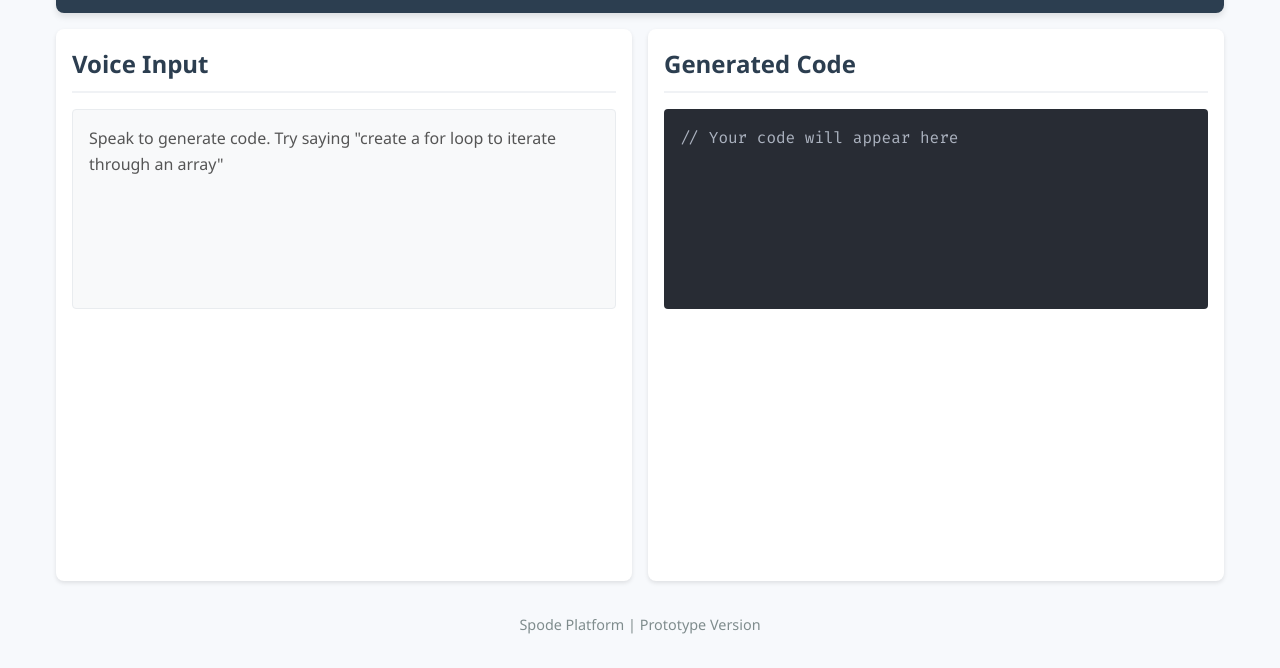
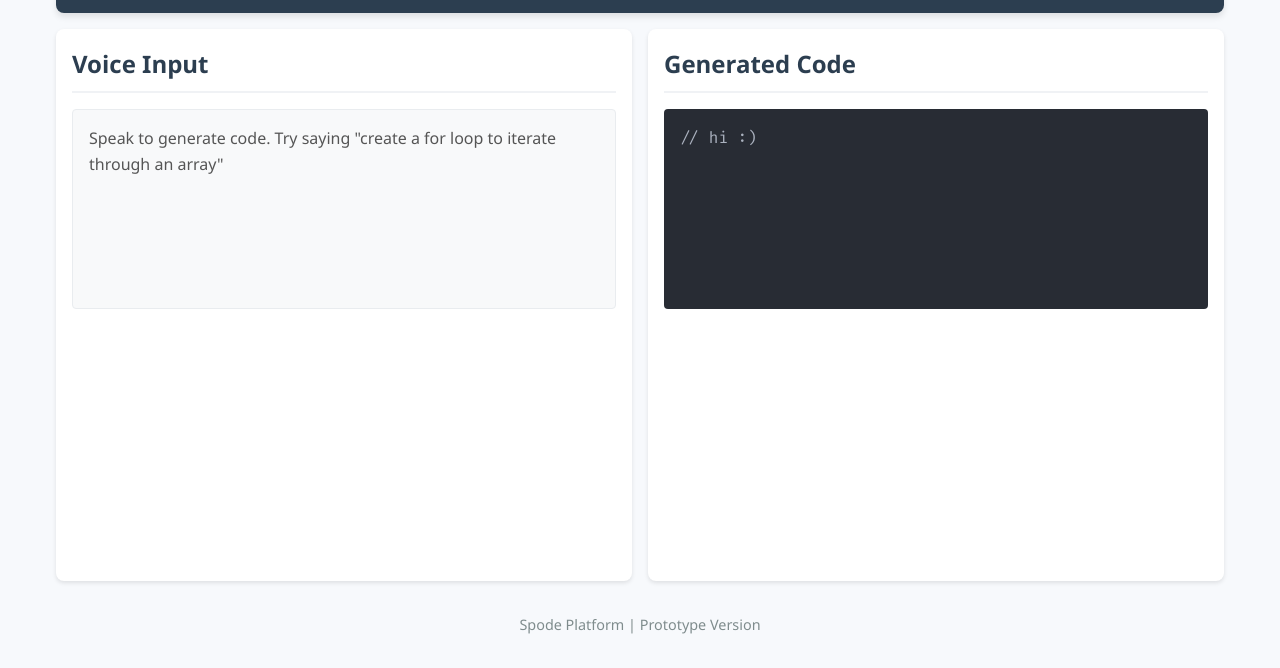
Before and after one commit to Namkha-yolo/Spode, a plain HTML site: page code.html in a window 1280 px wide. Shown: the part 132-800 px from the top of the page. Drawn offline with Linux system fonts and the light colour scheme.

Commit message:
launching prototype

```diff
--- a/code.html
+++ b/code.html
@@ -46,7 +46,7 @@
             <section class="output-section">
               <h2>Generated Code</h2>
               <div class="code-container">
-                <pre><code id="generated-code">// Your code will appear here</code></pre>
+                <pre><code id="generated-code">// hi :) </code></pre>
               </div>
 
               <div class="feedback-container" id="feedback-container" style="display: none;">
```
